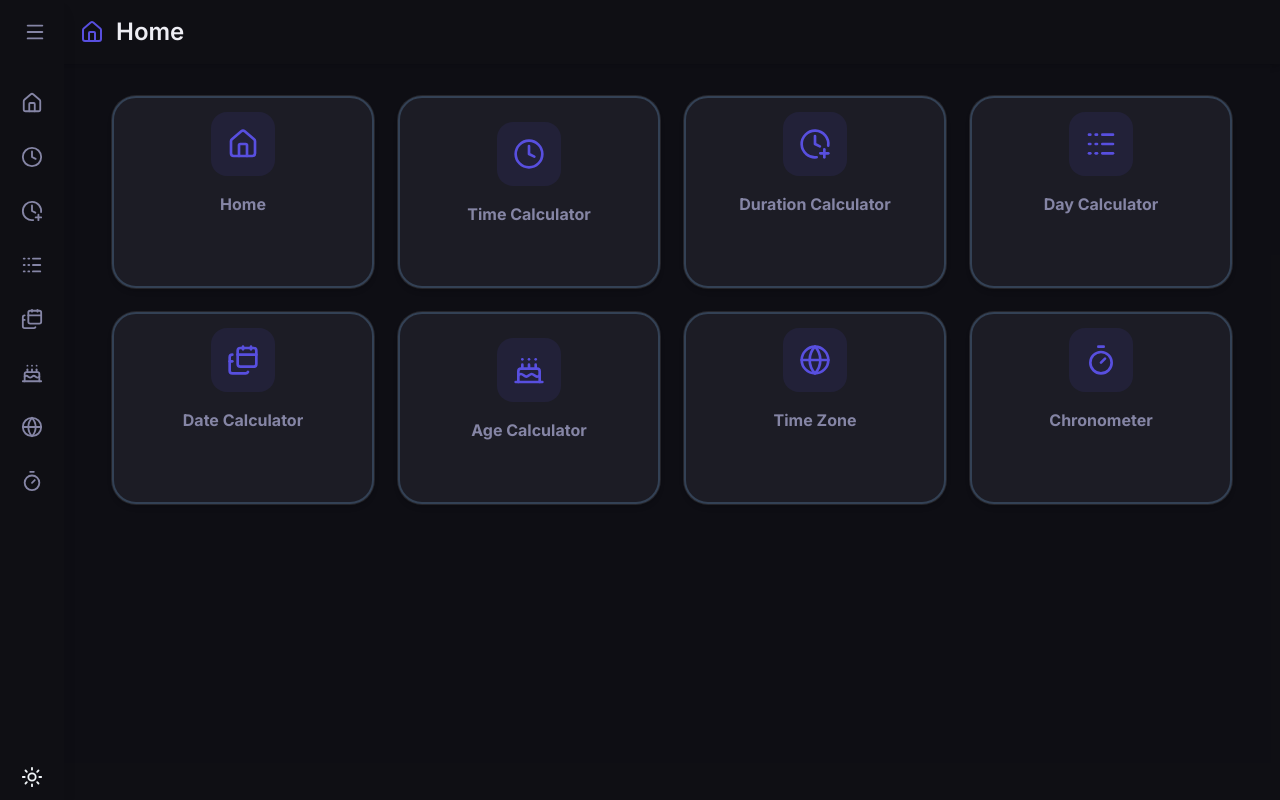
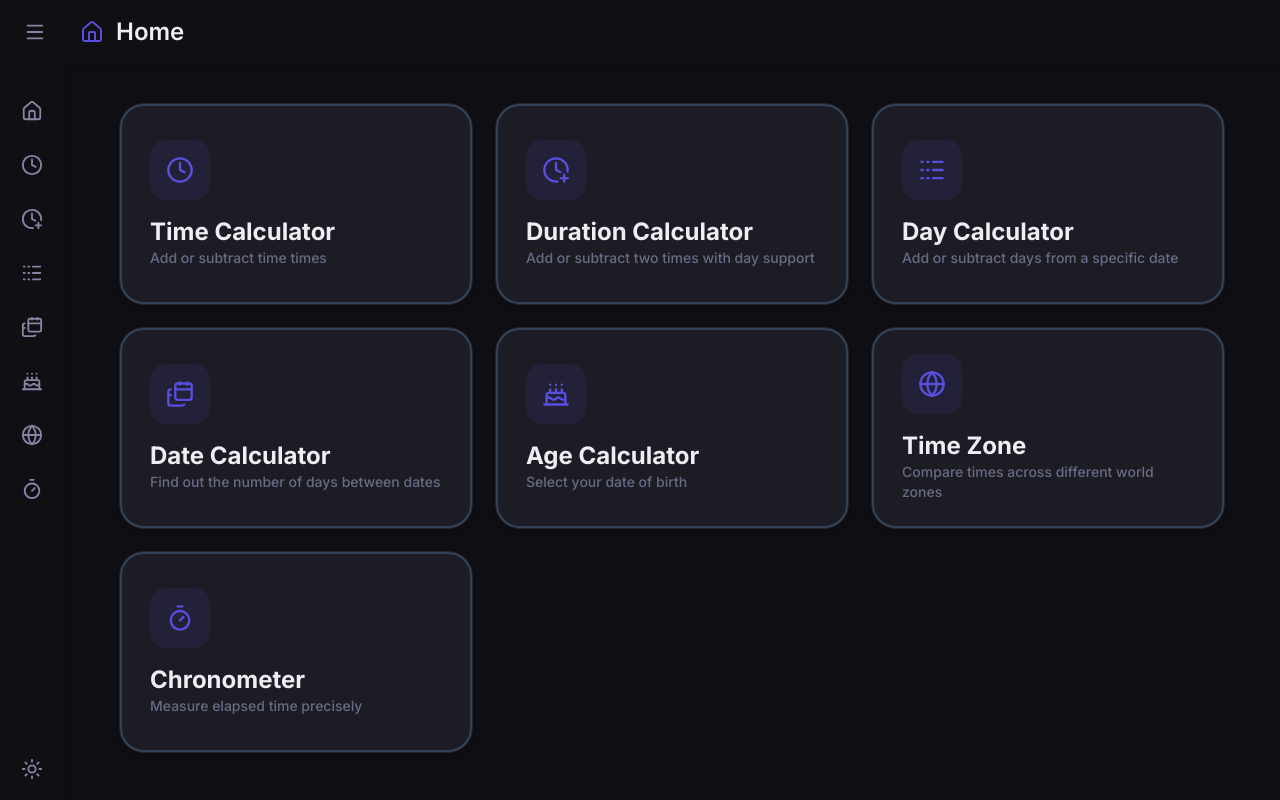
Before and after one commit to chrstnhu/TimeTools, a React (Vite) app: page / in a window 1280 px wide. Built offline with nearby package versions, Linux system fonts and the light colour scheme.

Commit message:
update UI design

```diff
--- a/src/components/layout/Sidebar.jsx
+++ b/src/components/layout/Sidebar.jsx
@@ -14,7 +14,7 @@ function Sidebar() {
         ${isOpen ? "w-60" : "w-16"}`}
       >
         {/* Header */}
-        <div className="flex h-16 items-center px-4">
+        <div className="flex h-16 items-center px-4 justify-between">
           {isOpen && (
             <h2 className="text-xl font-bold text-[var(--text)]">Time Tools</h2>
           )}
@@ -28,8 +28,9 @@ function Sidebar() {
         </div>
 
         {/* Navigation */}
-        <nav className="mt-4 flex-1">
-          <ul className="space-y-2 px-2">
+        <nav className="mt-4 flex-1 p-2 justify-between flex flex-col">
+          <div>
+            <ul className="space-y-2">
               {menuItems.map((item) => {
                 const Icon = item.icon;
 
@@ -51,11 +52,10 @@ function Sidebar() {
                 );
               })}
             </ul>
+          </div>
+
+          <ThemeToggle isOpen={isOpen} />
         </nav>
-
-        <div>
-          <ThemeToggle isOpen={isOpen} />
-        </div>
       </aside>
     </div>
   );
--- a/src/components/time/ResultTime.jsx
+++ b/src/components/time/ResultTime.jsx
@@ -2,7 +2,8 @@ export default function ResultTime({
   title = "Result",
   time, // Objet { h, m, s } or { d, h, m, s } or { years, months, days }
   days, // Days
-  variant = "time", // "time" | "full" | "daysOnly"
+  date,
+  variant = "time", // "time" | "full" | "daysOnly" | "ymd" | "date"
   label,
   negative = false,
   hasOperation = false,
@@ -61,6 +62,18 @@ export default function ResultTime({
           </p>
         )}
 
+        {/* VARIANT 5 : Format date */}
+        {variant === "date" && date && (
+          <p className="text-2xl sm:text-3xl font-black text-[var(--text-title)] tracking-tight">
+            {new Date(date).toLocaleDateString("en-US", {
+              weekday: "long",
+              year: "numeric",
+              month: "long",
+              day: "numeric",
+            })}
+          </p>
+        )}
+
         {/* Explanatory option */}
         {label && (
           <p className="text-sm text-[var(--text)] uppercase tracking-widest mt-2">
--- a/src/components/ui/Button.jsx
+++ b/src/components/ui/Button.jsx
@@ -11,7 +11,7 @@ function Button({
     primary:
       "bg-[var(--primary)] text-[var(--primary-foreground)] hover:bg-[var(--primary-hover)]",
     secondary:
-      "bg-[var(--surface)] text-[var(--text)] hover:bg-[var(--surface-hover)]",
+      "bg-[var(--surface)] border-2 text-[var(--text)] hover:bg-[var(--surface-hover)]",
     ghost:
       "bg-transparent border-2 border-[var(--text)] text-[var(--text)] hover:bg-[var(--primary)]/10",
     success: "bg-emerald-600 text-white hover:bg-emerald-700",
--- a/src/components/ui/ThemeToggle.jsx
+++ b/src/components/ui/ThemeToggle.jsx
@@ -19,7 +19,7 @@ function ThemeToggle({ isOpen }) {
   return (
     <button
       onClick={toggleTheme}
-      className={`flex w-full items-center rounded-2xl p-3 text-[var(--foreground)] hover:bg-[var(--surface-hover)] transition-colors
+      className={`flex w-full items-center rounded-2xl p-3 text-[var(--text)] hover:bg-[var(--surface-hover)] transition-colors
       ${isOpen ? "gap-4" : "justify-center"}`}
     >
       {light ? <Moon size={22} /> : <Sun size={22} />}
--- a/src/index.css
+++ b/src/index.css
@@ -17,10 +17,12 @@
   --surface: #1C1C25;
   --surface-input: #232331;
   --surface-hover: #33435e;
+  --surface-disabled: #76748a;
 
   /* Text */
   --text: #8585A5;
   --text-title: #EEEEF4;
+  --text-disabled: #000000;
   --foreground: #f1f5f9;
   --muted: #94a3b8;
 
@@ -41,11 +43,13 @@
   --surface: #ffffff;
   --surface-input: #EDEDF2;
   --surface-hover: #e2e8f0;
+  --surface-disabled: #E5E7EB;
 
   /* Text */
   --foreground: #0f172a;
   --text: #74749D;
   --text-title: #18181D;
+  --text-disabled: #76748a;
   --muted: #64748b;
 
   /* Accent */
--- a/src/pages/AgeCalculator.jsx
+++ b/src/pages/AgeCalculator.jsx
@@ -1,4 +1,4 @@
-import { useState, useEffect } from "react";
+import { useState } from "react";
 import { useLocation, Navigate } from "react-router-dom";
 import { DayPicker } from "react-day-picker";
 import "react-day-picker/style.css";
--- a/src/pages/DayCalculator.jsx
+++ b/src/pages/DayCalculator.jsx
@@ -1,11 +1,12 @@
-import { useState, useEffect } from "react";
+import { useState } from "react";
 import { useLocation, Navigate } from "react-router-dom";
 import Card from "@/components/ui/Card";
 import Input from "@/components/ui/Input";
 import Button from "@/components/ui/Button";
-import { RotateCcw, Plus, Minus, Calendar } from "lucide-react";
+import { RotateCcw, Plus, Minus } from "lucide-react";
 import PageTitle from "@/components/ui/PageTitle";
 import { menuItems } from "@/constants/menuItems";
+import ResultTime from "@/components/time/ResultTime";
 
 function DayCalculator() {
   const location = useLocation();
@@ -21,7 +22,7 @@ function DayCalculator() {
   const [daysToAdd, setDaysToAdd] = useState(0);
   const [operation, setOperation] = useState("+");
 
-  // Calcul de la nouvelle date
+  // Calculate new date
   const calculateNewDate = () => {
     const date = new Date(baseDate);
     const amount = Number(daysToAdd) || 0;
@@ -41,7 +42,6 @@ function DayCalculator() {
     setDaysToAdd(0);
     setOperation("+");
   };
-
 
   return (
     <div className="mx-auto max-w-5xl flex justify-center xl:flex-row sm:flex-col gap-8 p-4">
@@ -71,7 +71,7 @@ function DayCalculator() {
                 <label className="text-xs font-semibold uppercase tracking-widest text-gray-400 mb-2 block">
                   Operation
                 </label>
-                <div className="flex gap-2">
+                <div className="flex gap-2 pt-3">
                   <Button
                     type="button"
                     variant={operation === "+" ? "primary" : "ghost"}
@@ -126,20 +126,7 @@ function DayCalculator() {
 
       <div className="flex flex-col gap-6 w-full xl:max-w-md">
         <Card className="p-8 shadow-lg rounded-3xl border-2 border-[var(--primary)] bg-[var(--primary)]/10">
-          <div className="flex flex-col gap-6 text-center">
-            <h3 className="text-sm font-semibold uppercase tracking-wider text-[var(--text)]">
-              Resulting Date
-            </h3>
-            <div className="text-3xl font-black text-[var(--text-title)] flex items-center justify-center gap-2">
-              <Calendar className="text-[var(--primary)]" size={28} />
-              {resultDate.toLocaleDateString(undefined, {
-                weekday: "long",
-                year: "numeric",
-                month: "long",
-                day: "numeric",
-              })}
-            </div>
-          </div>
+          <ResultTime title="Resulting Date" variant="date" date={resultDate} />
         </Card>
       </div>
     </div>
--- a/src/pages/HomePage.jsx
+++ b/src/pages/HomePage.jsx
@@ -3,21 +3,23 @@ import Card from "@/components/ui/Card";
 import { menuItems } from "@/constants/menuItems";
 
 function HomePage() {
+  const filteredMenuItems = menuItems.filter((item) => item.path !== "/");
+
   return (
-    <div className="mx-auto max-w-6xl p-4">
-      <div className="grid gap-6 sm:grid-cols-2 lg:grid-cols-3 xl:grid-cols-4">
-        {menuItems.map((item) => {
+    <div className="mx-auto max-w-6xl p-6 flex justify-center items-center">
+      <div className="grid gap-6 sm:grid-cols-2 lg:grid-cols-3 w-full">
+        {filteredMenuItems.map((item) => {
           const Icon = item.icon;
 
           return (
             <Link key={item.path} to={item.path} className="group outline-none">
               <Card
                 className="
-                  h-48
-                  p-6
+                  h-50
+                  p-7
                   flex
                   flex-col
-                  items-center
+                  items-start
                   justify-center
                   gap-4
                   cursor-pointer
@@ -49,27 +51,20 @@ function HomePage() {
                     group-hover:shadow-md
                   "
                 >
-                  <Icon size={32} />
+                  <Icon size={28} />
                 </div>
 
-                <p className="text-center font-bold text-base text-[var(--text)] transition-colors group-hover:text-[var(--primary)]">
-                  {item.name}
-                </p>
-                <p
-                  className="
-                  text-center
-                  font-medium
-                  text-sm
-                  text-[var(--text)]
-                  opacity-0
-                  translate-y-2
-                  transition-colors
-                  group-hover:opacity-100
-                  group-hover:translate-y-0
-                  "
-                >
-                  {item.label}
-                </p>
+                <div className="flex flex-col">
+                  <p className="font-bold text-2xl text-start text-[var(--text-title)] transition-colors group-hover:text-[var(--primary)]">
+                    {item.name}
+                  </p>
+
+                  {item.label && (
+                    <p className="font-medium text-sm text-start text-[var(--text)] opacity-75">
+                      {item.label}
+                    </p>
+                  )}
+                </div>
               </Card>
             </Link>
           );
```
Also changed, not shown: src/components/time/CircularTime.jsx (+4 -6 lines), src/pages/DurationCalculator.jsx (+24 -58 lines). Lines whose indentation alone changed are shown as unchanged.
